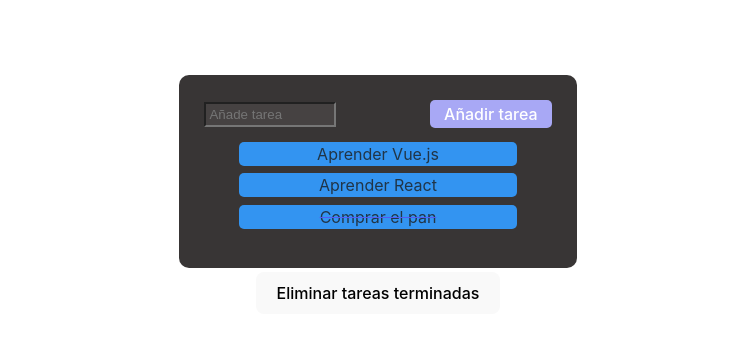
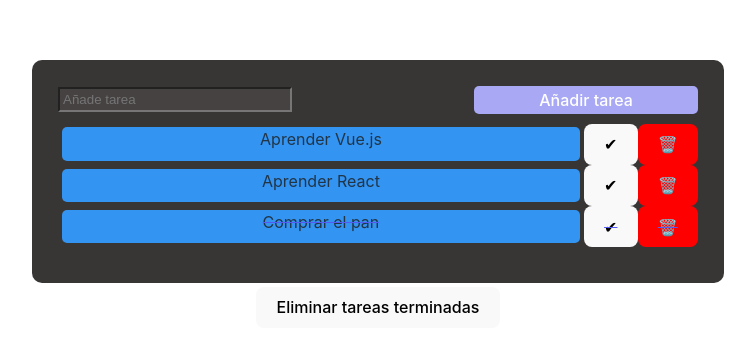
Before and after one commit to GomezMig03/Vue-ToDo, a Vue app: page / in a window 1280 px wide. Shown: the part 204-556 px from the top of the page, without its empty margins (262-1017 px from the left). Built offline with nearby package versions, Linux system fonts and the light colour scheme; the HTML template or start-up script is replaced by a standard one.

Commit message:
Add: delete and check button

```diff
--- a/src/components/Task.vue
+++ b/src/components/Task.vue
@@ -7,13 +7,17 @@ defineProps({
 </script>
 
 <template>
-  <p id="list-item">{{tarea}}</p>
+  <section id="task-item">
+    <p id="list-item">{{tarea}}</p>
+    <button class="done">✔</button>
+    <button class="delete"> 🗑️</button>
+  </section>
 </template>
 
 <style scoped>
 #list-item {
   background-color: #3394f1;
-  width: 80%;
+  width: 100%;
   margin: 0.3vw;
   border-radius: 5px;
   user-select: none;
@@ -21,4 +25,14 @@ defineProps({
 #list-item:hover{
   cursor:pointer;
 }
+#task-item{
+  display: flex;
+  flex-flow: row nowrap;
+  justify-content: space-evenly;
+  width: 100%;
+}
+.delete{
+  text-decoration: none !important;
+  background: red;
+}
 </style>
--- a/src/components/TaskList.vue
+++ b/src/components/TaskList.vue
@@ -74,14 +74,14 @@ const addTarea = () => {
   background-color: #383535;
   border-radius: 10px;
 }
-.tachado{
+.tachado {
   text-decoration: line-through;
   text-decoration-style: solid;
   text-decoration-color: #535bf2;
-  background-color: #f34646;
 }
 #lista {
   display: flex;
+  width: 100%;
   padding: 0;
   margin: 10px 0;
   align-items: center;
--- a/src/style.css
+++ b/src/style.css
@@ -52,7 +52,8 @@ button {
 }
 
 #app {
-  max-width: 1280px;
+  min-width: 640px;
+  max-width: 1240px;
   margin: 0 auto;
   padding: 2rem;
   text-align: center;
```
